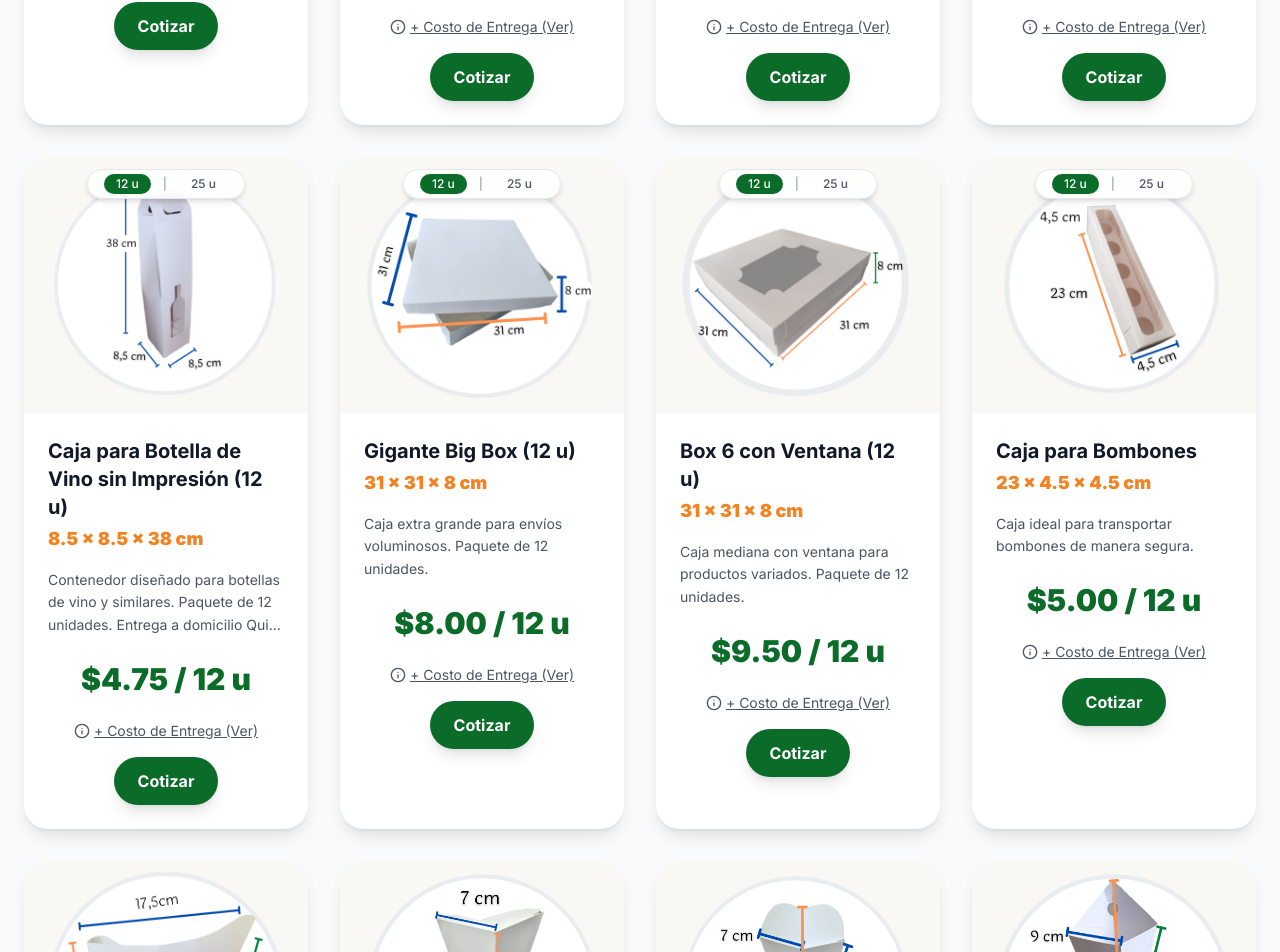
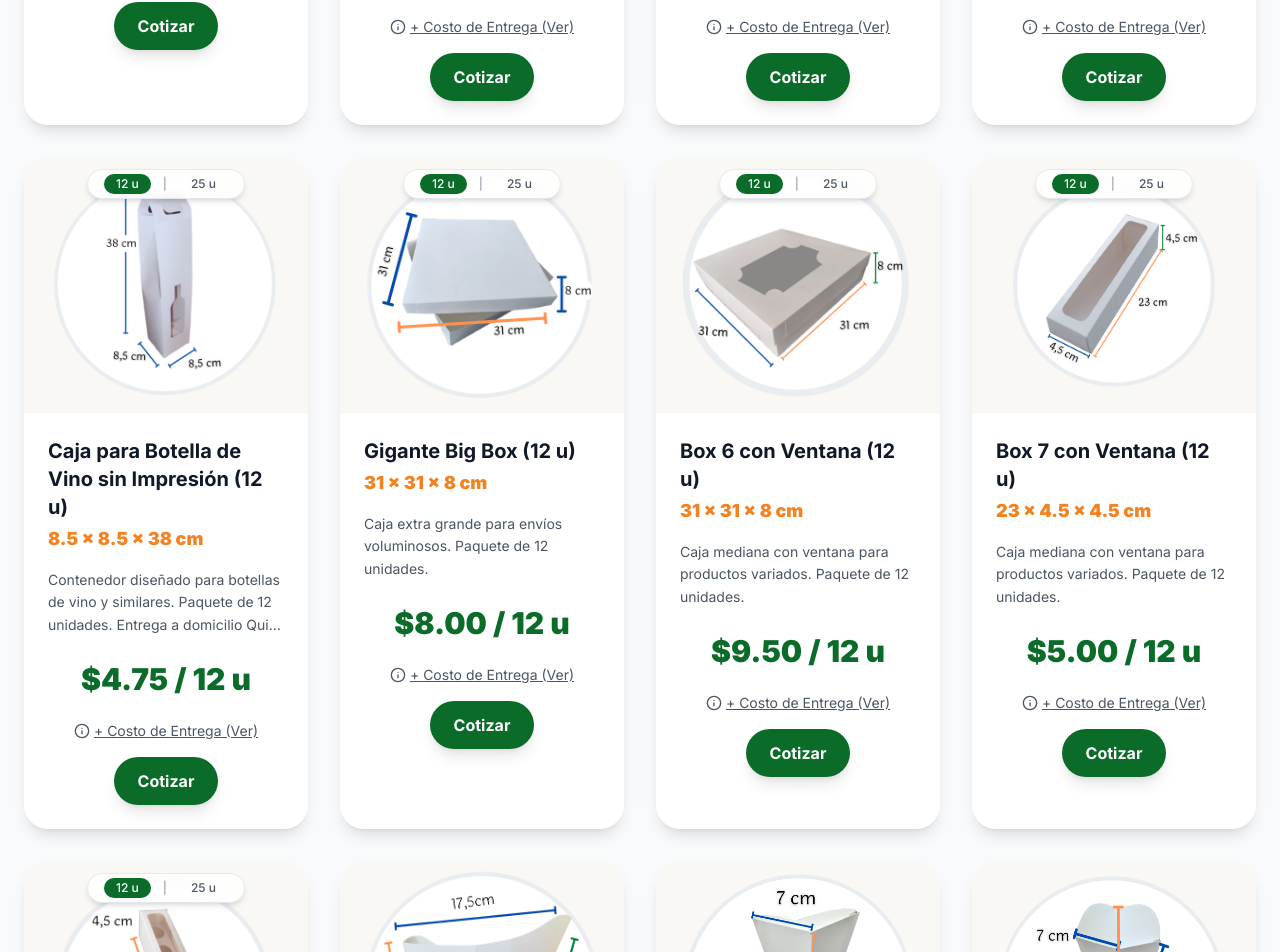
Before and after one commit to FelipeZapata137/Wayna-Web, a React (Vite) app: page /tienda in a window 1280 px wide. Shown: the part 1686-2638 px from the top of the page. Built offline with nearby package versions, Linux system fonts and the light colour scheme.

Commit message:
Box 7 con ventana implementado con éxito en todos los lugares correspondientes

```diff
--- a/src/components/shop/Shop.jsx
+++ b/src/components/shop/Shop.jsx
@@ -68,6 +68,7 @@ export default function Shop() {
   const botellaVinoProducts = products.filter(p => p.toggleGroup === 'botella-vino')
   const giganteBigBoxProducts = products.filter(p => p.toggleGroup === 'gigante-bigbox')
   const box6VentanaProducts = products.filter(p => p.toggleGroup === 'box6-ventana')
+  const box7VentanaProducts = products.filter(p => p.toggleGroup === 'box-ventana-7')
   const cajaBombonesProducts = products.filter(p => p.toggleGroup === 'caja-bombones')
   return (
     <section className="pt-24 pb-32 px-6 bg-gray-50 min-h-screen relative">
@@ -148,6 +149,9 @@ export default function Shop() {
                 {box6VentanaProducts.length === 2 && (
                   <PackageToggleCard groupProducts={box6VentanaProducts} onCotizar={handleCotizar} />
                 )}
+                {box7VentanaProducts.length === 2 && (
+                  <PackageToggleCard groupProducts={box7VentanaProducts} onCotizar={handleCotizar} />
+                )}
                 {cajaBombonesProducts.length === 2 && (
                   <PackageToggleCard groupProducts={cajaBombonesProducts} onCotizar={handleCotizar} />
                 )}
@@ -162,6 +166,7 @@ export default function Shop() {
                     !p.name.includes('Botella de Vino') &&
                     !p.name.includes('Gigante Big Box') &&
                     !p.name.includes('Box 6 con Ventana') &&
+                    !p.name.includes('Box 7 con Ventana') &&
                     !p.name.includes('Bombones')
                   )
                   .map(product => (
@@ -236,6 +241,9 @@ export default function Shop() {
                 {box6VentanaProducts.length === 2 && (
                   <PackageToggleCard groupProducts={box6VentanaProducts} onCotizar={handleCotizar} />
                 )}
+                {box7VentanaProducts.length === 2 && (
+                  <PackageToggleCard groupProducts={box7VentanaProducts} onCotizar={handleCotizar} />
+                )}
               </>
             ) : activeCategory === 'dulces-bocaditos' ? (
               <>
--- a/src/components/shop/productsData.js
+++ b/src/components/shop/productsData.js
@@ -591,6 +591,30 @@ export const products = [
     toggleGroup: "box6-ventana",
     variant: "12u"
   },
+  {
+    id: 307,
+    name: "Box 7 con Ventana (12 u)",
+    category: "cajas-ventana",
+    desc: "Caja mediana con ventana para productos variados. Paquete de 12 unidades.",
+    dimensions: "23 x 4.5 x 4.5 cm",
+    price: 5.00,
+    units: 12,
+    image: "/assets/box-ventana-7.png",
+    toggleGroup: "box-ventana-7",
+    variant: "12u"
+  },
+  {
+    id: 308,
+    name: "Box 7 con Ventana (25 u)",
+    category: "cajas-ventana",
+    desc: "Caja mediana con ventana para productos variados. Paquete de 25 unidades.",
+    dimensions: "23 x 4.5 x 4.5 cm",
+    price: 8.00,
+    units: 25,
+    image: "/assets/box-ventana-7.png",
+    toggleGroup: "box-ventana-7",
+    variant: "25u"
+  },
 
   // Categoria: Para Pizza
   {
```
Also changed, not shown: public/assets/box-ventana-7.png (added).
